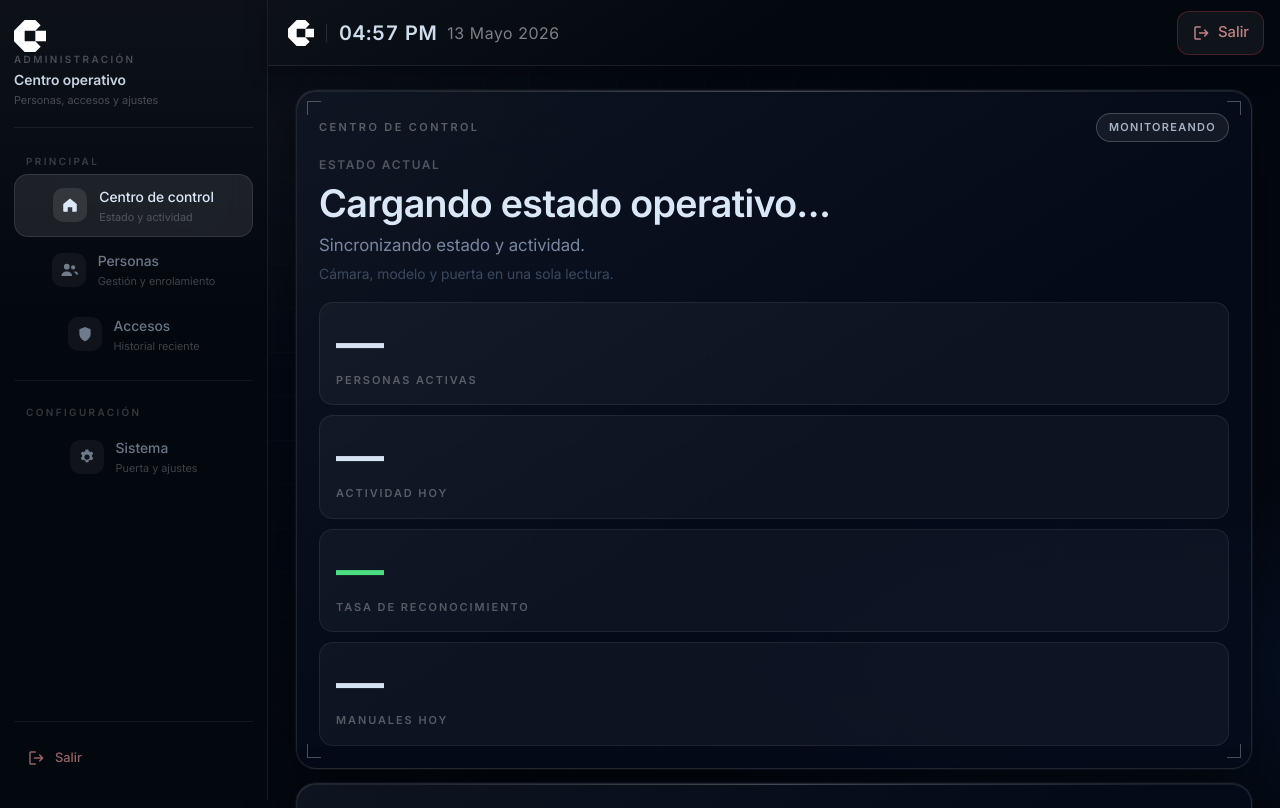
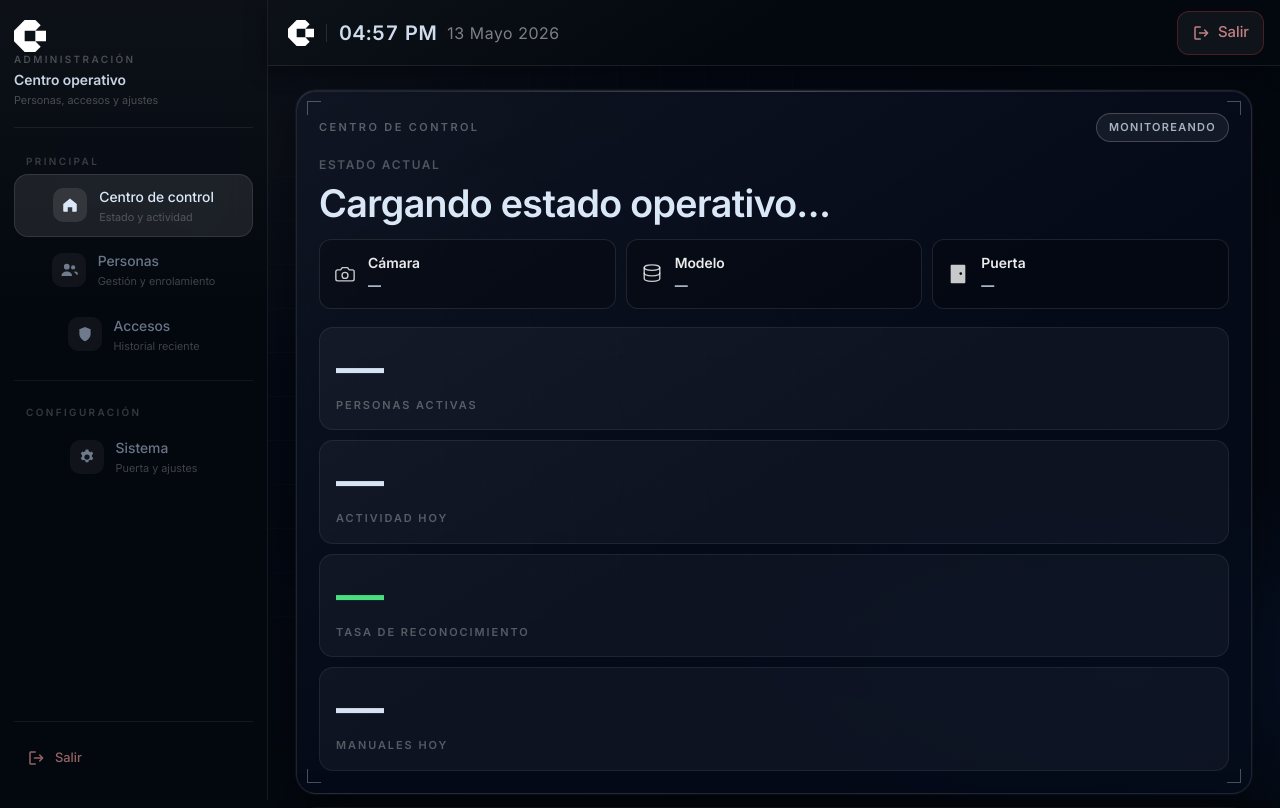
Before and after one commit to Mukinma/Vireom, a Python web app: template frontend/templates/admin.html in a window 1280 px wide. Shown: the top 808 px of the page. Run offline with Jinja, Linux system fonts and the light colour scheme; the template is opened without the code that fills it: most values are stand-ins (such as "Sample title", 1, 10 or a date in 2020).

Commit message:
Cambio de Nombre e iconos

```diff
--- a/frontend/static/css/admin.css
+++ b/frontend/static/css/admin.css
@@ -429,14 +429,40 @@ hr.separator, .separator {
 .resumen-hero__title {
   font-size: clamp(26px, 5vw, 38px); font-weight: 700;
   color: rgba(225, 238, 255, 0.97); letter-spacing: -0.015em;
-  line-height: 1.15; margin: 8px 0;
-}
-.resumen-hero__meta {
-  font-size: 17px; color: rgba(180, 200, 230, 0.65); margin: 0;
-}
-.resumen-hero__caption {
-  font-size: 14px; color: rgba(140, 165, 200, 0.38); margin: 4px 0 0;
-}
+  line-height: 1.15; margin: 8px 0 14px;
+}
+
+.resumen-sys-pills {
+  display: flex; flex-wrap: wrap; gap: 10px;
+  margin: 0 0 6px;
+}
+.resumen-sys-pill {
+  display: flex; align-items: center; gap: 12px;
+  flex: 1 1 140px; min-width: 0;
+  padding: 12px 14px;
+  border-radius: 12px;
+  border: 1px solid rgba(255, 255, 255, 0.1);
+  background: rgba(0, 0, 0, 0.22);
+}
+.resumen-sys-pill__icon {
+  width: 22px; height: 22px; flex-shrink: 0;
+  color: rgba(255, 255, 255, 0.78);
+}
+.resumen-sys-pill__text { min-width: 0; }
+.resumen-sys-pill__label {
+  display: block;
+  font-size: 14px; font-weight: 600;
+  color: rgba(255, 255, 255, 0.92);
+}
+.resumen-sys-pill__state {
+  display: block;
+  font-size: 13px; font-weight: 700;
+  margin-top: 3px;
+  letter-spacing: 0.04em;
+}
+.resumen-sys-pill__state.is-ok { color: #4ade80; }
+.resumen-sys-pill__state.is-warn { color: #fbbf24; }
+.resumen-sys-pill__state.is-bad { color: #f87171; }
 
 /* Inline alert */
 .resumen-alert-inline {
--- a/frontend/static/js/admin.js
+++ b/frontend/static/js/admin.js
@@ -73,8 +73,9 @@ const resumenHero = document.getElementById('resumenHero');
 const resumenStatusChip = document.getElementById('resumenStatusChip');
 const resumenStatusLabel = document.getElementById('resumenStatusLabel');
 const resumenStatusTitle = document.getElementById('resumenStatusTitle');
-const resumenStatusMeta = document.getElementById('resumenStatusMeta');
-const resumenStatusCaption = document.getElementById('resumenStatusCaption');
+const resumenPillCameraState = document.getElementById('resumenPillCameraState');
+const resumenPillModelState = document.getElementById('resumenPillModelState');
+const resumenPillDoorState = document.getElementById('resumenPillDoorState');
 const resumenInlineAlert = document.getElementById('resumenInlineAlert');
 const resumenInlineAlertBadge = document.getElementById('resumenInlineAlertBadge');
 const resumenInlineAlertText = document.getElementById('resumenInlineAlertText');
@@ -410,8 +411,33 @@ function getDoorSummary(state) {
   return tr('puerta sin estado');
 }
 
-function formatSystemCaption(status) {
-  return `${getCameraSummary(status?.camera)}, ${getModelSummary(status?.model)} ${tr('y')} ${getDoorSummary(getDoorState(status))}.`;
+function buildResumenPillCamera(status) {
+  const raw = String(status?.camera || '').toLowerCase();
+  if (raw === 'online') return { text: tr('Activa'), tone: 'ok' };
+  if (raw === 'degraded') return { text: tr('Degradada'), tone: 'warn' };
+  if (raw === 'error') return { text: tr('Error'), tone: 'bad' };
+  return { text: tr('Inactiva'), tone: 'bad' };
+}
+
+function buildResumenPillModel(status) {
+  const raw = String(status?.model || '').toLowerCase();
+  if (raw === 'loaded') return { text: tr('Cargado'), tone: 'ok' };
+  if (raw === 'error') return { text: tr('Error'), tone: 'bad' };
+  return { text: tr('No cargado'), tone: 'bad' };
+}
+
+function buildResumenPillDoor(doorState) {
+  if (doorState === 'mock') return { text: tr('Simulación'), tone: 'ok' };
+  if (doorState === 'ready' || doorState === 'closed') return { text: tr('Lista'), tone: 'ok' };
+  if (doorState) return { text: tr('Alerta'), tone: 'warn' };
+  return { text: tr('Sin estado'), tone: 'bad' };
+}
+
+function applyResumenPillState(el, pill) {
+  if (!el || !pill) return;
+  el.textContent = pill.text;
+  el.classList.remove('is-ok', 'is-warn', 'is-bad');
+  el.classList.add(pill.tone === 'ok' ? 'is-ok' : pill.tone === 'warn' ? 'is-warn' : 'is-bad');
 }
 
 function upperFirst(value) {
@@ -635,20 +661,10 @@ function computeResumenModel(users, logs, status) {
 
   const isOnboarding = activeUsers === 0;
   const heroHeadline = alertState === 'critical'
-    ? tr('Atencion inmediata')
+    ? tr('Acceso Rápido')
     : (alertState === 'warning' || isOnboarding)
       ? tr('Revision recomendada')
       : tr('Sistema listo');
-
-  const heroMetaParts = [
-    `${activeUsers} ${activeUsers === 1 ? tr('persona') : tr('personas')}`,
-    stats.today > 0 ? `${stats.today} ${tr('hoy')}` : tr('sin actividad hoy'),
-    `${stats.granted} ${tr('reconocidos')}`,
-  ];
-
-  if (lastEvent) {
-    heroMetaParts.push(`${tr('ultimo evento')} ${formatLogMoment(lastEvent.fecha)}`);
-  }
 
   const tone = alertState === 'critical' ? 'critical' : ((alertState === 'warning' || isOnboarding) ? 'warning' : 'ok');
   const statusChipText = alertState === 'critical'
@@ -668,8 +684,9 @@ function computeResumenModel(users, logs, status) {
     statusChipText,
     heroLabel: tr('Estado del sistema'),
     heroHeadline,
-    heroMeta: heroMetaParts.join(' · '),
-    statusCaption: formatSystemCaption(status),
+    pillCamera: buildResumenPillCamera(status),
+    pillModel: buildResumenPillModel(status),
+    pillDoor: buildResumenPillDoor(doorState),
     activeUsers,
     todayTotal: stats.today,
     todayGranted: stats.granted,
@@ -717,8 +734,9 @@ function renderResumen(model) {
   if (resumenStatusChip) resumenStatusChip.textContent = model.statusChipText;
   if (resumenStatusLabel) resumenStatusLabel.textContent = model.heroLabel;
   if (resumenStatusTitle) resumenStatusTitle.textContent = model.heroHeadline;
-  if (resumenStatusMeta) resumenStatusMeta.textContent = model.heroMeta;
-  if (resumenStatusCaption) resumenStatusCaption.textContent = model.statusCaption;
+  applyResumenPillState(resumenPillCameraState, model.pillCamera);
+  applyResumenPillState(resumenPillModelState, model.pillModel);
+  applyResumenPillState(resumenPillDoorState, model.pillDoor);
   if (resumenInlineAlert) resumenInlineAlert.hidden = !alertCopy.visible;
   if (resumenInlineAlertBadge) resumenInlineAlertBadge.textContent = alertCopy.badge;
   if (resumenInlineAlertText) resumenInlineAlertText.textContent = alertCopy.message;
--- a/frontend/templates/admin.html
+++ b/frontend/templates/admin.html
@@ -50,8 +50,29 @@
             <div class="resumen-hero__copy">
               <p class="resumen-hero__label" id="resumenStatusLabel" data-i18n>Estado actual</p>
               <h2 class="resumen-hero__title" id="resumenStatusTitle" data-i18n>Cargando estado operativo…</h2>
-              <p class="resumen-hero__meta" id="resumenStatusMeta" data-i18n>Sincronizando estado y actividad.</p>
-              <p class="resumen-hero__caption" id="resumenStatusCaption" data-i18n>Cámara, modelo y puerta en una sola lectura.</p>
+              <div class="resumen-sys-pills" role="list" aria-label="Estado de subsistemas" data-i18n-attr="aria-label:Estado de subsistemas">
+                <div class="resumen-sys-pill" role="listitem">
+                  <svg class="resumen-sys-pill__icon" aria-hidden="true"><use href="/static/icons/lucide/lucide-sprite.svg#camera"></use></svg>
+                  <div class="resumen-sys-pill__text">
+                    <span class="resumen-sys-pill__label" data-i18n>Cámara</span>
+                    <span class="resumen-sys-pill__state" id="resumenPillCameraState">—</span>
+                  </div>
+                </div>
+                <div class="resumen-sys-pill" role="listitem">
+                  <svg class="resumen-sys-pill__icon" aria-hidden="true"><use href="/static/icons/lucide/lucide-sprite.svg#database"></use></svg>
+                  <div class="resumen-sys-pill__text">
+                    <span class="resumen-sys-pill__label" data-i18n>Modelo</span>
+                    <span class="resumen-sys-pill__state" id="resumenPillModelState">—</span>
+                  </div>
+                </div>
+                <div class="resumen-sys-pill" role="listitem">
+                  <svg class="resumen-sys-pill__icon" aria-hidden="true"><use href="/static/icons/lucide/lucide-sprite.svg#door-filled"></use></svg>
+                  <div class="resumen-sys-pill__text">
+                    <span class="resumen-sys-pill__label" data-i18n>Puerta</span>
+                    <span class="resumen-sys-pill__state" id="resumenPillDoorState">—</span>
+                  </div>
+                </div>
+              </div>
             </div>
 
             <div class="resumen-alert-inline" id="resumenInlineAlert" hidden>
```
Also changed, not shown: frontend/static/js/i18n.js (+21 -0 lines).
